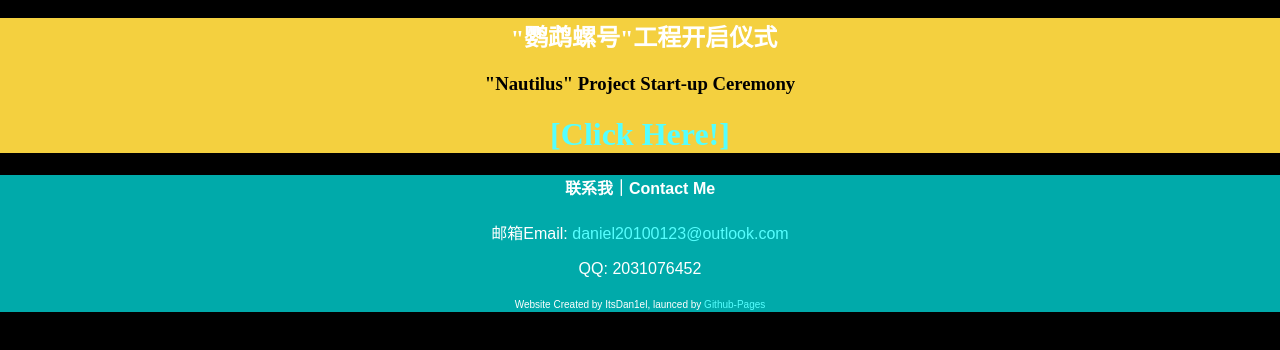
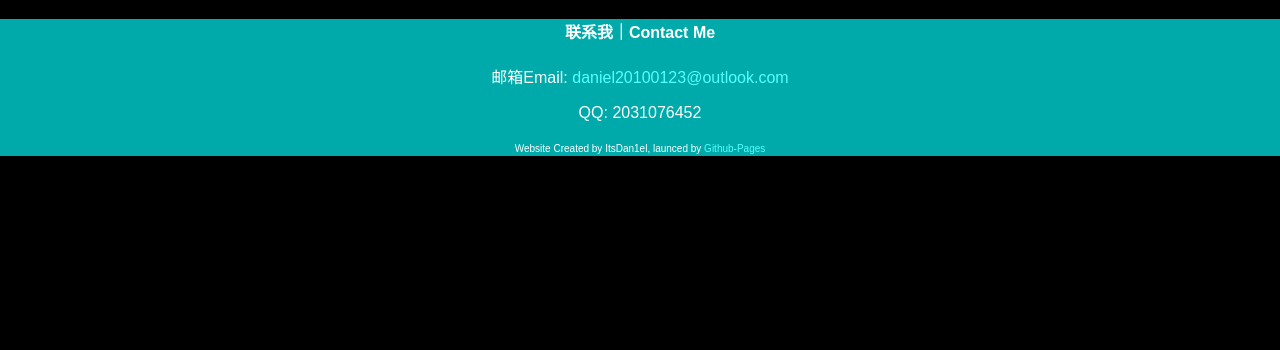
Before and after one commit to ItsDan1el/itsdan1el.github.io, a plain HTML site: page index.html in a window 1280 px wide. Shown: the part 386-736 px from the top of the page. Drawn offline with Linux system fonts and the light colour scheme.

Commit message:
Update index.html

```diff
--- a/index.html
+++ b/index.html
@@ -59,15 +59,7 @@
 <br />
 <br />
 </div>
-    <div style="background-color: #F4D03F;">
-        <h2 align="center" color="white">
-            "鹦鹉螺号"工程开启仪式
-            </h2>
-        <h3 align="center" color="white">
-            "Nautilus" Project Start-up Ceremony
-            </h3>
-        <h1 align="center"><a href="https://meeting.tencent.com/dm/7vOIAHLNvMYv">[Click Here!]</a></h1>
-        </div>
+
 </body>
     <footer style="background-color: #00AAAA;">
         <div align="center">
```
